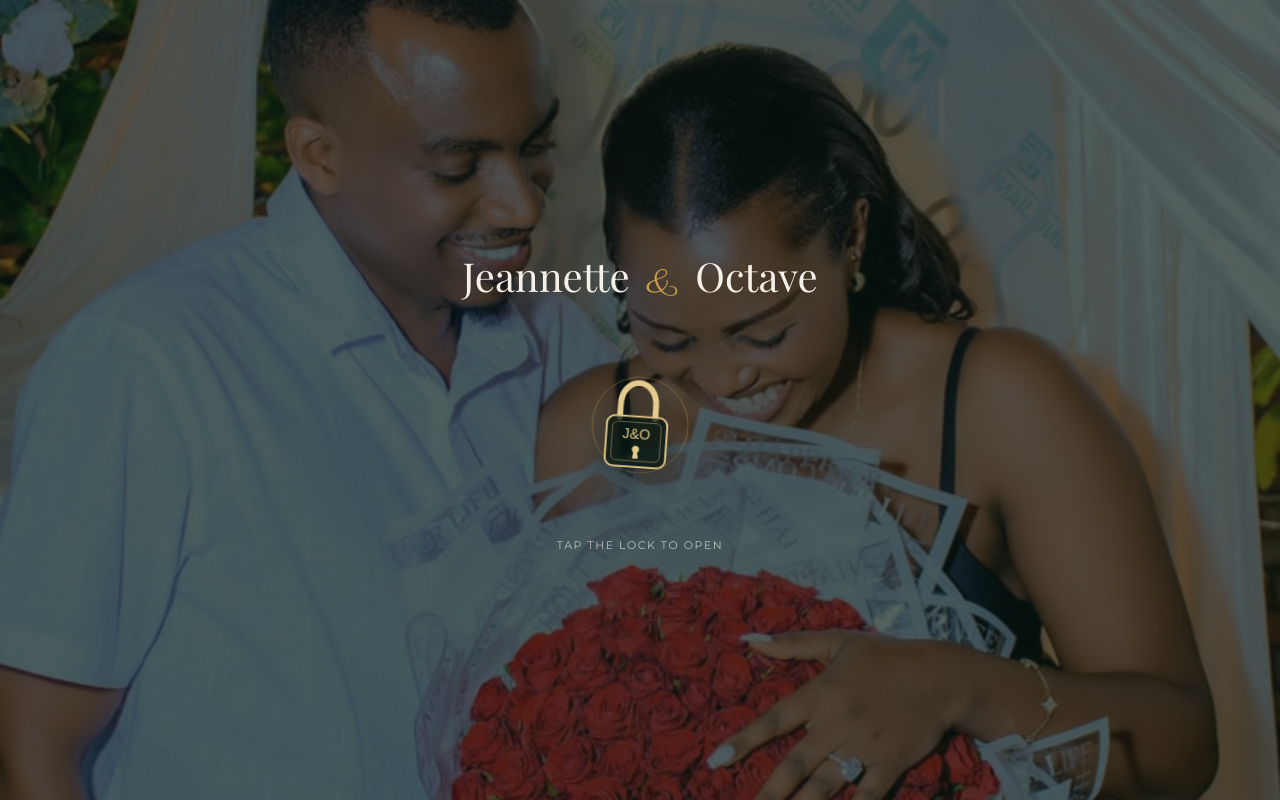
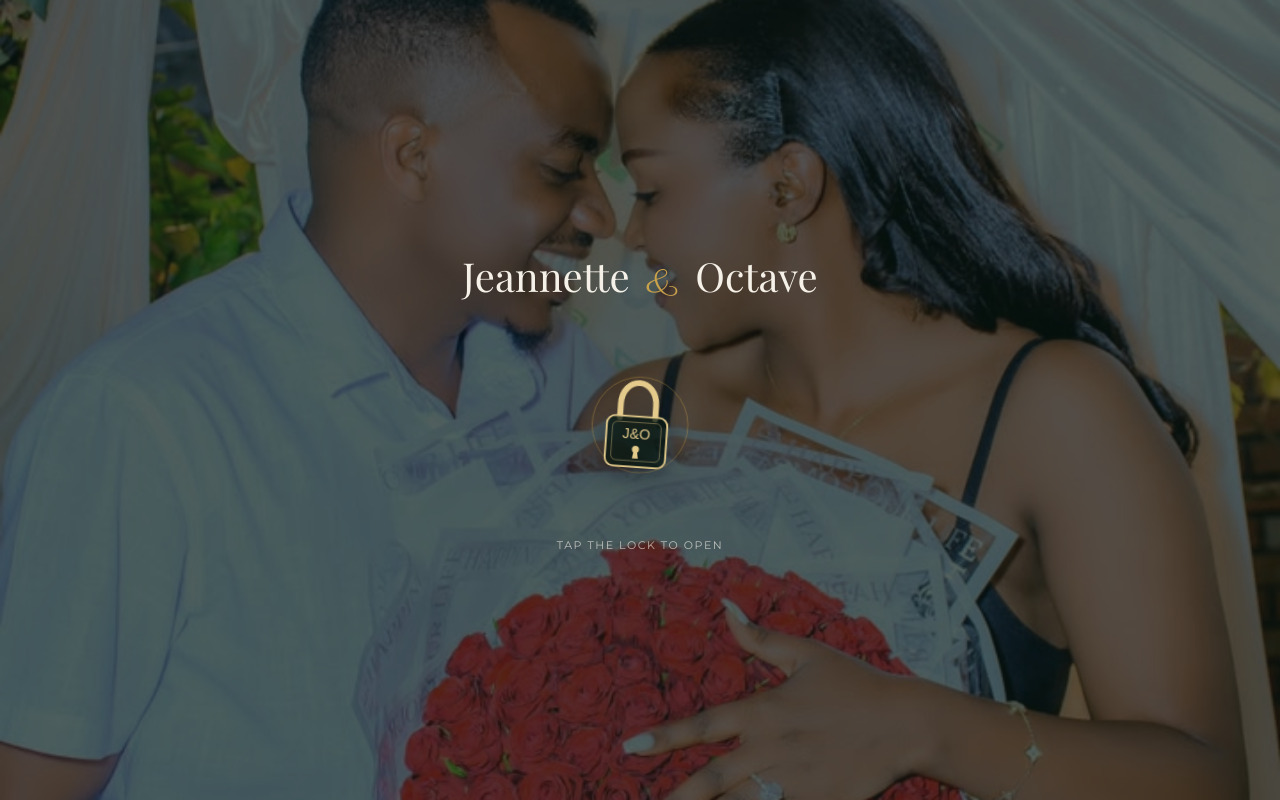
Before and after one commit to MUKUNZI-JEAN-PAUL/Octave-Jeannette-wedding, a React (Vite) app: page / in a window 1280 px wide. Built offline with nearby package versions, Linux system fonts and the light colour scheme; a web font is replaced by a local one.

Commit message:
Update App.jsx

```diff
--- a/src/App.jsx
+++ b/src/App.jsx
@@ -436,7 +436,7 @@ function App() {
       {!entered && (
         <div className="entry">
           <img
-            src="/4.jpeg"
+            src="/3.jpeg"
             alt=""
             className="entry-image"
             onError={(e) => {
```
